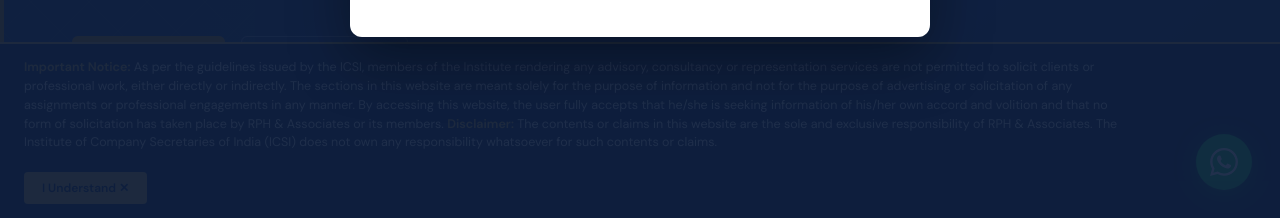
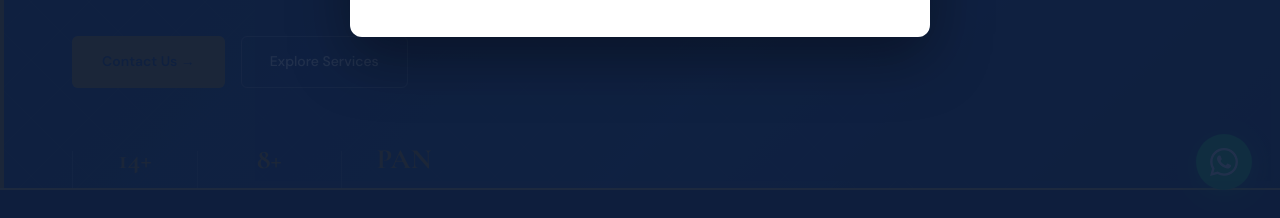
Before and after one commit to cspravinarajatiya-hue/rphassociates.in, a plain HTML site: page index.html in a window 1280 px wide. Shown: the part 582-800 px from the top of the page. Drawn offline with nearby package versions, Linux system fonts and the light colour scheme.

Commit message:
Update index.html

```diff
--- a/index.html
+++ b/index.html
@@ -1423,16 +1423,7 @@
   gap: 20px; flex-wrap: wrap; border-top: 2px solid #C9A84C;
   font-family: 'DM Sans', sans-serif; line-height: 1.5;
 ">
-  <div style="max-width: 1100px;">
-    <strong style="color: #C9A84C;">Important Notice:</strong>
-    As per the guidelines issued by the ICSI, members of the Institute rendering any advisory, consultancy or representation services are not permitted to solicit clients or professional work, either directly or indirectly. The sections in this website are meant solely for the purpose of information and not for the purpose of advertising or solicitation of any assignments or professional engagements in any manner. By accessing this website, the user fully accepts that he/she is seeking information of his/her own accord and volition and that no form of solicitation has taken place by RPH &amp; Associates or its members. <strong style="color: #C9A84C;">Disclaimer:</strong> The contents or claims in this website are the sole and exclusive responsibility of RPH &amp; Associates. The Institute of Company Secretaries of India (ICSI) does not own any responsibility whatsoever for such contents or claims.
-  </div>
-  <button onclick="document.getElementById('icsi-notice').style.display='none'; document.body.style.paddingBottom='0';" style="
-    background: #C9A84C; color: #0F1F3D; border: none; padding: 8px 18px;
-    border-radius: 4px; font-weight: 700; font-size: 12px; cursor: pointer;
-    flex-shrink: 0; white-space: nowrap; font-family: inherit;
-  ">I Understand ✕</button>
-</div>
+
 
 <script>
   // Add padding to body so content is not hidden behind notice bar
```
